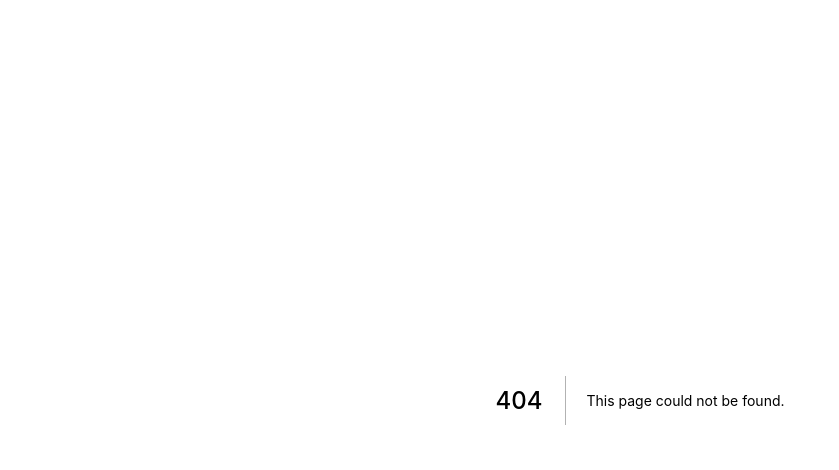
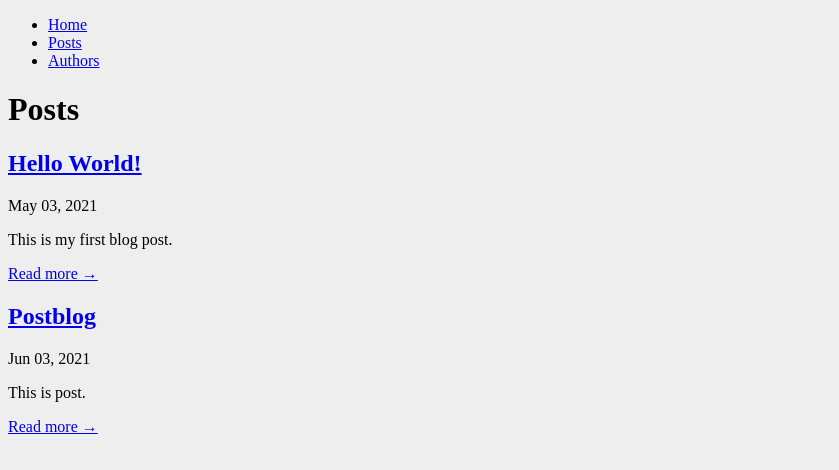
Before and after one commit to lapp14/netlify-cms-next-base, a Next.js app: page /posts in a window 1280 px wide. Before the commit this address had no page. Shown: the top 470 px of the page, without its empty margins (0-839 px from the left). Built offline with nearby package versions, Linux system fonts and the light colour scheme.

Commit message:
Add posts page

```diff
--- /dev/null
+++ b/lib/api.js
@@ -0,0 +1,25 @@
+import fs from 'fs'
+import path from 'path'
+import matter from 'gray-matter'
+
+export function getAllPosts() {
+  const postsDirectory = path.join(process.cwd(), 'posts')
+  const filenames = fs.readdirSync(postsDirectory)
+
+  return filenames.map(filename => {
+    const file = fs.readFileSync(path.join(process.cwd(), 'posts', filename), 'utf8')
+
+    // get frontmatter
+    const { data } = matter(file)
+
+    // get slug from filename
+    const slug = filename.replace(/\.md$/, '')
+
+    // return combined frontmatter and slug; build permalink
+    return {
+      ...data,
+      slug,
+      permalink: `/posts/${slug}`,
+    }
+  })
+}
--- a/next.config.js
+++ b/next.config.js
@@ -1,12 +1,24 @@
+const path = require('path')
 module.exports = {
-  webpack: (cfg) => {
-    cfg.module.rules.push(
+  future: {
+    webpack5: true, // by default, if you customize webpack config, they switch back to version 4.
+    // Looks like backward compatibility approach.
+  },
+  sassOptions: {
+    includePaths: [path.join(__dirname, 'styles')],
+  },
+  webpack: (config) => {
+    config.resolve.fallback = {
+      ...config.resolve.fallback,
+      fs: false,
+    }
+    config.module.rules.push(
       {
         test: /\.md$/,
         loader: 'frontmatter-markdown-loader',
         options: { mode: ['react-component'] }
       }
     )
-    return cfg;
+    return config;
   }
 }
--- /dev/null
+++ b/pages/_app.js
@@ -0,0 +1,37 @@
+import Link from 'next/link'
+
+import '../styles/global.scss'
+
+export default function App({ Component, pageProps }) {
+  return (
+    <>
+      <header>
+        <nav>
+          <ul>
+            <li>
+              <Link href="/">
+                <a>Home</a>
+              </Link>
+            </li>
+
+            <li>
+              <Link href="/posts">
+                <a>Posts</a>
+              </Link>
+            </li>
+
+            <li>
+              <Link href="/authors">
+                <a>Authors</a>
+              </Link>
+            </li>
+          </ul>
+        </nav>
+      </header>
+
+      <main>
+        <Component {...pageProps} />
+      </main>
+    </>
+  )
+}
--- /dev/null
+++ b/pages/posts/index.js
@@ -0,0 +1,44 @@
+import Link from 'next/link'
+import { getAllPosts } from '../../lib/api'
+
+export default function Posts({ posts }) {
+  return (
+    <div className="posts">
+      <h1>Posts</h1>
+
+      {posts.map(post => {
+        const prettyDate = new Date(post.createdAt).toLocaleString('en-US', {
+          month: 'short',
+          day: '2-digit',
+          year: 'numeric',
+        })
+
+        return (
+          <article key={post.slug}>
+            <h2>
+              <Link href={post.permalink}>
+                <a>{post.title}</a>
+              </Link>
+            </h2>
+
+            <time dateTime={post.createdAt}>{prettyDate}</time>
+
+            <p>{post.excerpt}</p>
+
+            <Link href={post.permalink}>
+              <a>Read more →</a>
+            </Link>
+          </article>
+        )
+      })}
+    </div>
+  )
+}
+
+export function getStaticProps() {
+  return {
+    props: {
+      posts: getAllPosts()
+    }
+  }
+}
--- /dev/null
+++ b/posts/hello-world.md
@@ -0,0 +1,6 @@
+---
+title: "Hello World!"
+excerpt: "This is my first blog post."
+createdAt: "2021-05-03"
+---
+Hey, how are you doing? Welcome to my blog. In this post, …
--- /dev/null
+++ b/posts/post-blog.md
@@ -0,0 +1,6 @@
+---
+title: "Postblog"
+excerpt: "This is post."
+createdAt: "2021-06-03"
+---
+Hey, how are you doing? Welcome to my blog. In this post
--- /dev/null
+++ b/styles/global.scss
@@ -0,0 +1,3 @@
+body {
+    background: #eee;
+}
```
Also changed, not shown: content/home.md (added, +14 -0 lines), package.json (+6 -1 lines), 2 other files (tests, documents, lock files or other folders).
